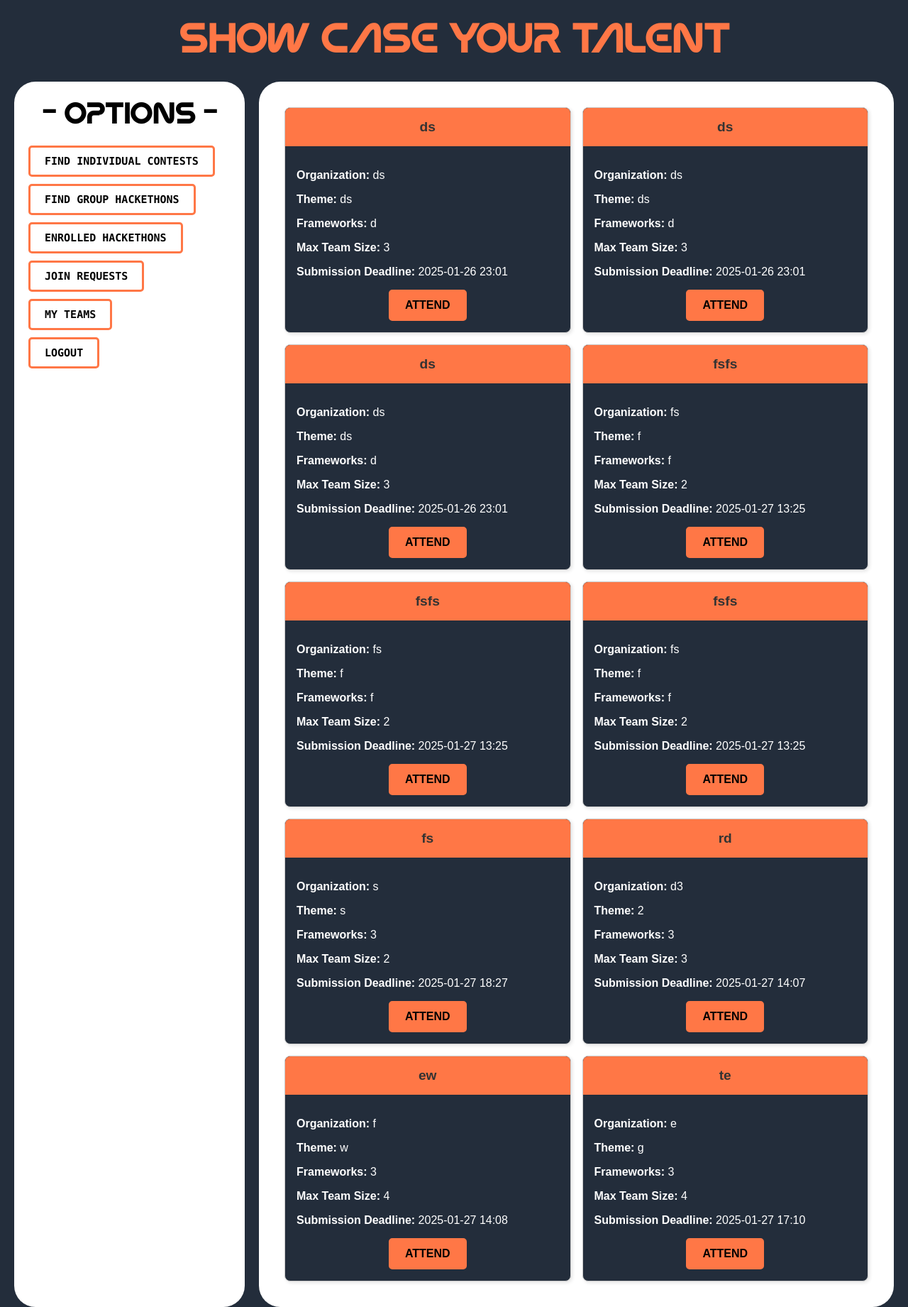
After one commit to Shijin1111/HackersBridge, a Django app: page /competitor/find_group_events/ in a window 1280 px wide. The commit adds this page. Shown: the whole page at 71% size. Run offline with Django 5.2, Linux system fonts and the light colour scheme; data comes from the database, SQL or seed files in the repository; both versions use the stored data as it was after the commit.

Commit message:
find hackathons fn done

```diff
--- a/competitor/urls.py
+++ b/competitor/urls.py
@@ -8,5 +8,6 @@ urlpatterns = [
     path('join-requests/', views.view_join_requests, name='view_join_requests'),
     path('accept-join-request/<int:request_id>/', views.accept_join_request, name='accept_join_request'),
     path('reject-join-request/<int:request_id>/', views.reject_join_request, name='reject_join_request'),
+    path('find_group_events/',views.find_group_events,name='find_group_events'),
     path('logout/', views.logout_view, name='logout'),
 ]
--- a/competitor/views.py
+++ b/competitor/views.py
@@ -119,3 +119,8 @@ def reject_join_request(request, request_id):
 
     messages.success(request, f"Join request rejected for {join_request.team.name}.")
     return redirect('competitor:my_teams')
+
+from host.models import GroupEvent
+def find_group_events(request):
+    group_events = GroupEvent.objects.all()
+    return render(request,'competitor/find_group_events.html',{"group_events":group_events})
--- a/templates/competitor/competitor_dashboard.html
+++ b/templates/competitor/competitor_dashboard.html
@@ -204,7 +204,7 @@
             <h1 style="color:black;text-align: center;">- options -</h1>
             <ul>
                 <li><a href="#" class="btn-link">FIND INDIVIDUAL CONTESTS</a></li>
-                <li><a href="#" class="btn-link">FIND GROUP HACKETHONS </a></li>
+                <li><a href="{% url 'competitor:find_group_events' %}" class="btn-link">FIND GROUP HACKETHONS</a></li>
                 <li><a href="#" class="btn-link">ENROLLED HACKETHONS</a></li>
                 <li><a href="{% url 'competitor:view_join_requests' %}" class="btn-link">JOIN REQUESTS</a></li>
                 <li><a href="{% url "competitor:my_teams" %}" class="btn-link">MY TEAMS</a></li>
--- /dev/null
+++ b/templates/competitor/find_group_events.html
@@ -0,0 +1,31 @@
+{% extends "competitor/competitor_dashboard.html" %}
+{% block right_div %}
+{% if group_events %}
+                <div class="cards-container" style="display: grid; grid-template-columns: repeat(2, 1fr); gap: 16px;">
+                    {% for event in group_events %}
+                        <div class="card" >
+                            <!-- Hackathon Name as a separate box -->
+                            <div class="hackathon_name">
+                                {{ event.hackathon_name }}
+                            </div>
+                            <div style="padding: 16px;">
+                                <p><strong>Organization:</strong> {{ event.organization }}</p>
+                                <p><strong>Theme:</strong> {{ event.theme }}</p>
+                                <p><strong>Frameworks:</strong> {{ event.frameworks }}</p>
+                                <p><strong>Max Team Size:</strong> {{ event.max_team_size }}</p>
+                                <p><strong>Submission Deadline:</strong> {{ event.last_submission_datetime|date:"Y-m-d H:i" }}</p>
+                                {% comment %} <p><strong>creator</strong> {{ event.created_by }}</p> {% endcomment %}
+                                <div style="text-align: center; margin-top: 16px;">
+                                    <a href="#" class="btn-like" >
+                                        ATTEND
+                                    </a>
+                                </div>
+                            </div>
+                        </div>
+                    {% endfor %}
+                </div>
+            {% else %}
+                <p>No group events found. <a href="{% url 'host:create_group_event' %}">Create your first event!</a></p>
+            {% endif %}
+
+{% endblock right_div %}
```
Also changed, not shown: db.sqlite3.
